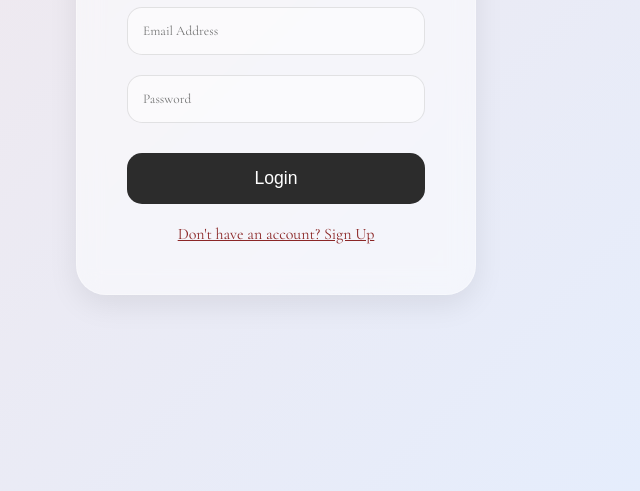
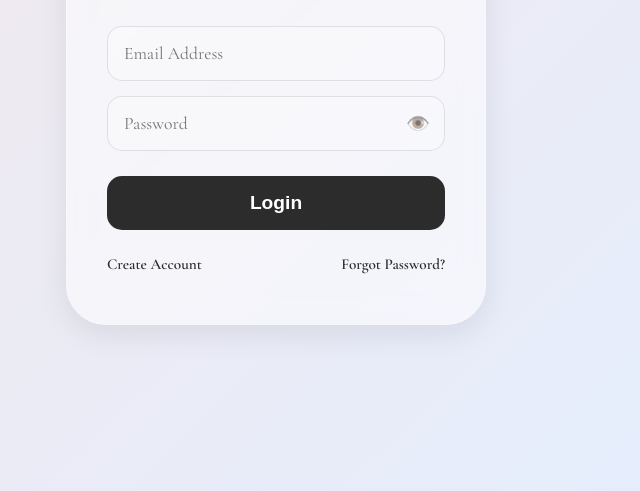
Before and after one commit to srija2036/MyBookRoom, a plain HTML site: page login.html in a window 1280 px wide. Shown: the part 309-800 px from the top of the page, without its empty margins (364-1004 px from the left). Drawn offline with nearby package versions, Linux system fonts and the light colour scheme; no server answers.

Commit message:
Complete posh login with eye toggle and reset

```diff
--- a/auth.js
+++ b/auth.js
@@ -1,20 +1,60 @@
 import { auth } from './firebase-config.js';
-import { createUserWithEmailAndPassword, signInWithEmailAndPassword, onAuthStateChanged } from "https://www.gstatic.com/firebasejs/10.7.1/firebase-auth.js";
+import {
+    createUserWithEmailAndPassword,
+    signInWithEmailAndPassword,
+    onAuthStateChanged,
+    sendPasswordResetEmail
+} from "https://www.gstatic.com/firebasejs/10.7.1/firebase-auth.js";
 
 const authBtn = document.getElementById('authBtn');
 const toggleAuth = document.getElementById('toggleAuth');
+const forgotPassword = document.getElementById('forgotPassword');
+const passwordInput = document.getElementById('password');
+const togglePassword = document.getElementById('togglePassword');
+
 let isLoggingIn = true;
 
+// --- 1. Eye Toggle Functionality ---
+togglePassword.addEventListener('click', () => {
+    const isPassword = passwordInput.getAttribute('type') === 'password';
+    passwordInput.setAttribute('type', isPassword ? 'text' : 'password');
+    togglePassword.textContent = isPassword ? '🙈' : '👁️';
+});
+
+// --- 2. Switch between Login and Signup ---
 toggleAuth.onclick = () => {
     isLoggingIn = !isLoggingIn;
     document.getElementById('authTitle').innerText = isLoggingIn ? "Welcome Back" : "Create Account";
+    document.getElementById('authSubtitle').innerText = isLoggingIn ? "Please enter your credentials." : "Join our community of readers.";
     authBtn.innerText = isLoggingIn ? "Login" : "Sign Up";
-    toggleAuth.innerText = isLoggingIn ? "Don't have an account? Sign Up" : "Already have an account? Login";
+    toggleAuth.innerText = isLoggingIn ? "Create Account" : "Already have an account? Login";
+    forgotPassword.style.display = isLoggingIn ? "block" : "none";
 };
 
+// --- 3. Forgot Password Functionality ---
+forgotPassword.onclick = async () => {
+    const email = document.getElementById('email').value;
+    if (!email) {
+        alert("Please enter your email address first to receive a reset link.");
+        return;
+    }
+    try {
+        await sendPasswordResetEmail(auth, email);
+        alert("A posh reset link has been sent to your email. Please check your inbox.");
+    } catch (error) {
+        alert("Error: " + error.message);
+    }
+};
+
+// --- 4. Main Authentication (Login/Signup) ---
 authBtn.onclick = async () => {
     const email = document.getElementById('email').value;
-    const password = document.getElementById('password').value;
+    const password = passwordInput.value;
+
+    if (!email || !password) {
+        alert("Please fill in all fields.");
+        return;
+    }
 
     try {
         if (isLoggingIn) {
@@ -22,13 +62,19 @@ authBtn.onclick = async () => {
         } else {
             await createUserWithEmailAndPassword(auth, email, password);
         }
-        window.location.href = "room.html"; // Redirect after success
+        // Success redirect
+        window.location.href = "room.html";
     } catch (error) {
-        alert(error.message);
+        // Friendly error messages
+        let msg = error.code;
+        if (msg === 'auth/invalid-credential') msg = "Incorrect email or password.";
+        if (msg === 'auth/email-already-in-use') msg = "This email is already registered.";
+        if (msg === 'auth/weak-password') msg = "Password should be at least 6 characters.";
+        alert(msg);
     }
 };
 
-// Check if user is already logged in
+// --- 5. Session Check ---
 onAuthStateChanged(auth, (user) => {
     if (user && window.location.pathname.includes('login.html')) {
         window.location.href = "room.html";
--- a/login.html
+++ b/login.html
@@ -2,8 +2,10 @@
 <html lang="en">
 <head>
     <meta charset="UTF-8">
+    <meta name="viewport" content="width=device-width, initial-scale=1.0">
     <title>Inscribe | MyBookRoom Login</title>
     <link rel="stylesheet" href="global.css">
+    <link href="https://fonts.googleapis.com/css2?family=Cormorant+Garamond:ital,wght@0,600;1,600&display=swap" rel="stylesheet">
     <style>
         .login-wrapper {
             height: 100vh;
@@ -11,54 +13,111 @@
             justify-content: center;
             align-items: center;
             background: var(--bg-gradient);
+            padding: 20px;
         }
         .login-card {
-            padding: 50px;
+            padding: 50px 40px;
             width: 100%;
-            max-width: 400px;
+            max-width: 420px;
             text-align: center;
-            border-radius: 30px;
+            border-radius: 40px;
+            animation: fadeIn 0.8s ease-out;
+        }
+        @keyframes fadeIn {
+            from { opacity: 0; transform: translateY(20px); }
+            to { opacity: 1; transform: translateY(0); }
+        }
+        h1 { margin-bottom: 10px; font-size: 2.8rem; }
+        p { margin-bottom: 30px; color: var(--text-muted); font-style: italic; font-size: 1.2rem; }
+
+        .input-group {
+            margin-bottom: 15px;
+            text-align: left;
         }
         input {
             width: 100%;
-            padding: 15px;
-            margin: 10px 0;
+            padding: 16px;
             border-radius: 15px;
             border: 1px solid rgba(0,0,0,0.1);
-            background: var(--glass);
+            background: rgba(255,255,255,0.3);
             font-family: inherit;
+            font-size: 1.1rem;
+            color: var(--text-main);
+            outline: none;
+            transition: 0.3s;
         }
+        input:focus { border-color: var(--accent); background: rgba(255,255,255,0.5); }
+
+        .password-container {
+            position: relative;
+            width: 100%;
+        }
+        .eye-toggle {
+            position: absolute;
+            right: 15px;
+            top: 50%;
+            transform: translateY(-50%);
+            cursor: pointer;
+            font-size: 1.2rem;
+            user-select: none;
+            opacity: 0.6;
+        }
+
         .auth-btn {
             width: 100%;
-            padding: 15px;
+            padding: 16px;
             background: var(--text-main);
             color: white;
             border: none;
             border-radius: 15px;
             cursor: pointer;
-            font-size: 1.1rem;
-            margin-top: 20px;
+            font-size: 1.2rem;
+            font-weight: 600;
+            margin-top: 10px;
+            transition: 0.3s;
+        }
+        .auth-btn:hover { opacity: 0.9; transform: translateY(-2px); }
+
+        .auth-footer {
+            display: flex;
+            justify-content: space-between;
+            margin-top: 25px;
         }
         .toggle-link {
-            margin-top: 20px;
-            display: block;
             cursor: pointer;
-            color: var(--accent);
-            text-decoration: underline;
+            color: var(--text-main);
+            font-weight: 600;
+            font-size: 0.95rem;
+            text-decoration: none;
+            border-bottom: 1px solid transparent;
+            transition: 0.3s;
         }
+        .toggle-link:hover { border-bottom: 1px solid var(--accent); color: var(--accent); }
     </style>
 </head>
 <body data-theme="vintage">
     <div class="login-wrapper">
         <div class="glass-panel login-card">
             <h1 id="authTitle">Welcome Back</h1>
-            <p id="authSubtitle">Please enter your credentials.</p>
+            <p id="authSubtitle">Please enter your credentials to enter the study.</p>
 
-            <input type="email" id="email" placeholder="Email Address">
-            <input type="password" id="password" placeholder="Password">
+            <div class="input-group">
+                <input type="email" id="email" placeholder="Email Address" required>
+            </div>
+
+            <div class="input-group">
+                <div class="password-container">
+                    <input type="password" id="password" placeholder="Password" required>
+                    <span id="togglePassword" class="eye-toggle">👁️</span>
+                </div>
+            </div>
 
             <button class="auth-btn" id="authBtn">Login</button>
-            <span class="toggle-link" id="toggleAuth">Don't have an account? Sign Up</span>
+
+            <div class="auth-footer">
+                <span class="toggle-link" id="toggleAuth">Create Account</span>
+                <span class="toggle-link" id="forgotPassword">Forgot Password?</span>
+            </div>
         </div>
     </div>
 
```
